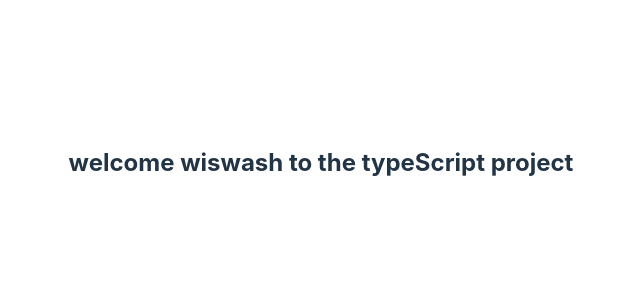
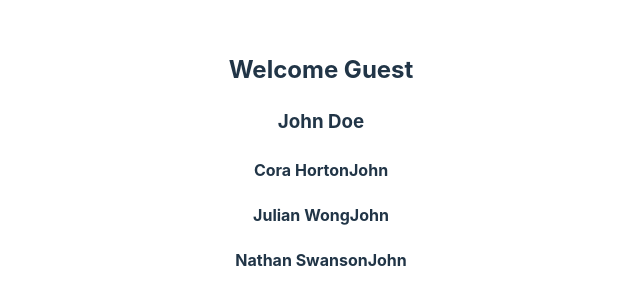
Before and after one commit to liar88828/tutor-react-typescipt, a React (Vite) app: page / in a window 1280 px wide. Shown: the part 237-542 px from the top of the page, without its empty margins (319-959 px from the left). Built offline with nearby package versions, Linux system fonts and the light colour scheme.

Commit message:
4 Basic Props

```diff
--- a/src/App.tsx
+++ b/src/App.tsx
@@ -1,14 +1,39 @@
 import { Greeting } from './components/Greeting'
+import { Person } from './components/Person'
+import { PersonList } from './components/PersonList'
 import './style/App.css'
 
 function App() {
+	const personName = {
+		first: 'John',
+		last: 'Doe',
+	}
 
-  return (
-    <>
-      <Greeting name={'wiswash'} />
-      {/* <Greeting name={10} /> */}      {/*   akan error karena bukan string*/}
-    </>
-  )
+
+	const nameList = [{
+		first: 'Cora ',
+		last: 'HortonJohn',
+	},
+	{
+		first: 'Julian ',
+		last: 'WongJohn',
+	}, {
+		first: 'Nathan ',
+		last: 'SwansonJohn',
+	}
+	]
+	return (
+		<>
+			<Greeting
+				name={'wiswash'}
+				messageCount={10}
+				isLogIn={false}
+			/>
+			<Person name={personName} />
+			<PersonList names={nameList}/>
+			{/* <Greeting name={10} /> */} {/*   akan error karena bukan string*/}
+		</>
+	)
 }
 
 export default App
--- a/src/components/Greeting.tsx
+++ b/src/components/Greeting.tsx
@@ -1,14 +1,18 @@
-
-
 type GreetProps = {
     name: string
+    messageCount: number
+    isLogIn: boolean
 }
+
 
 export const Greeting = (props: GreetProps) => {
     return (
         <div>
             <h2>
-                welcome {props.name} to the typeScript project
+                {
+                    props.isLogIn
+                        ? <p> welcome {props.name} you have {props.messageCount}  un read message </p>
+                        : 'Welcome Guest'}
             </h2>
         </div>
     )
--- /dev/null
+++ b/src/components/Person.tsx
@@ -0,0 +1,19 @@
+type PersonProps = {
+    name: {
+        first: string,
+        last: string
+    }
+}
+
+
+
+export const Person = (props: PersonProps) => {
+    return (
+        <div>
+            <h3>
+                {props.name.first} {props.name.last}
+            </h3>
+
+        </div>
+    )
+}
--- /dev/null
+++ b/src/components/PersonList.tsx
@@ -0,0 +1,14 @@
+
+type PersonListProps = {
+    names: {
+        first: string,
+        last: string
+    }[]
+}
+export const PersonList = (props: PersonListProps) => {
+    return (
+        <div>
+            {props.names.map(name => (<h4 key={name.first + name.last}>{name.first} {name.last}</h4>))}
+        </div>
+    )
+}
```
